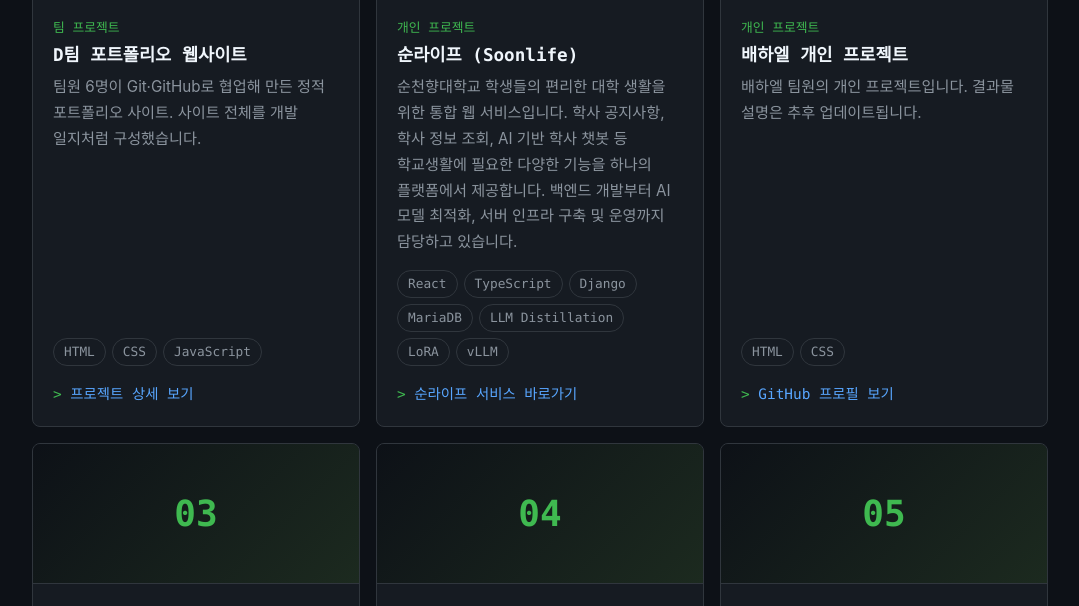
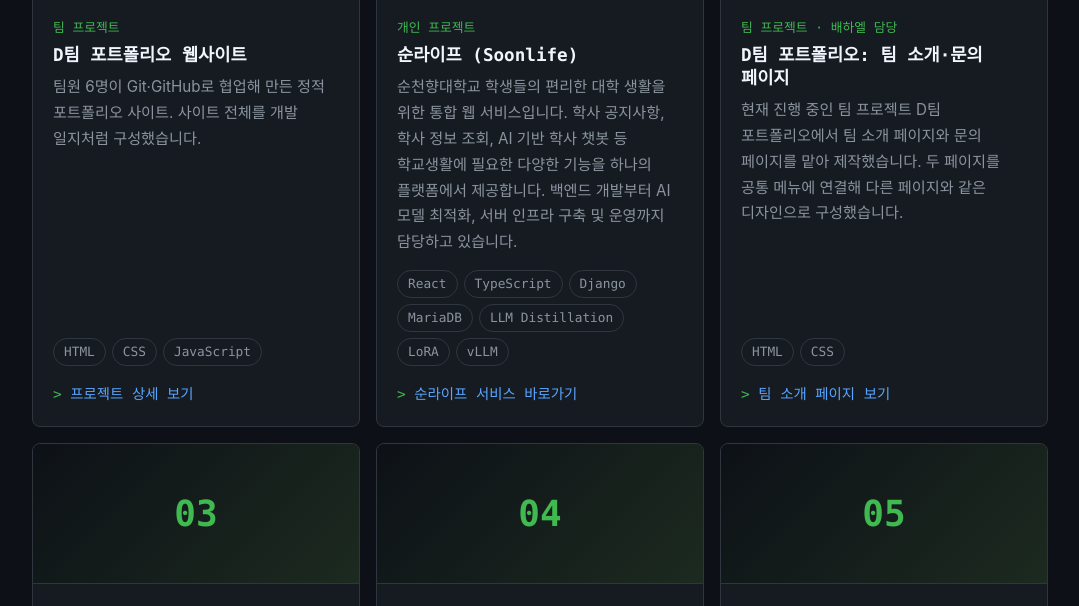
Before and after one commit to wonchandev/oss-team-portfolio, a plain HTML site: page projects.html in a window 1280 px wide. Shown: the part 750-1356 px from the top of the page, without its empty margins (100-1179 px from the left). Drawn offline with Linux system fonts and the light colour scheme.

Commit message:
feat: 배하엘 카드를 담당 팀 프로젝트(팀 소개·문의 페이지)로 작성
개인 프로젝트가 없어 현재 진행 중인 D팀 포트폴리오의 담당 페이지로 작성

```diff
--- a/projects.html
+++ b/projects.html
@@ -87,16 +87,19 @@
                     </div>
                 </li>
 
-                <li class="card project-card" data-category="personal" data-tags="html css">
+                <li class="card project-card" data-category="team" data-tags="html css">
                     <div class="project-thumb" aria-hidden="true">02</div>
                     <div class="project-body">
-                        <span class="project-kind">개인 프로젝트</span>
-                        <h2 class="project-title">배하엘 개인 프로젝트</h2>
-                        <p class="project-desc">배하엘 팀원의 개인 프로젝트입니다. 결과물 설명은 추후 업데이트됩니다.</p>
+                        <span class="project-kind">팀 프로젝트 · 배하엘 담당</span>
+                        <h2 class="project-title">D팀 포트폴리오: 팀 소개·문의 페이지</h2>
+                        <p class="project-desc">
+                            현재 진행 중인 팀 프로젝트 D팀 포트폴리오에서 팀 소개 페이지와 문의 페이지를
+                            맡아 제작했습니다. 두 페이지를 공통 메뉴에 연결해 다른 페이지와 같은 디자인으로 구성했습니다.
+                        </p>
                         <ul class="project-tags" aria-label="사용 기술">
                             <li class="tag">HTML</li><li class="tag">CSS</li>
                         </ul>
-                        <a class="project-link" href="https://github.com/AAA-bae" target="_blank" rel="noopener noreferrer">GitHub 프로필 보기<span class="visually-hidden"> - 배하엘 개인 프로젝트 (새 탭)</span></a>
+                        <a class="project-link" href="about.html">팀 소개 페이지 보기</a>
                     </div>
                 </li>
 
```
